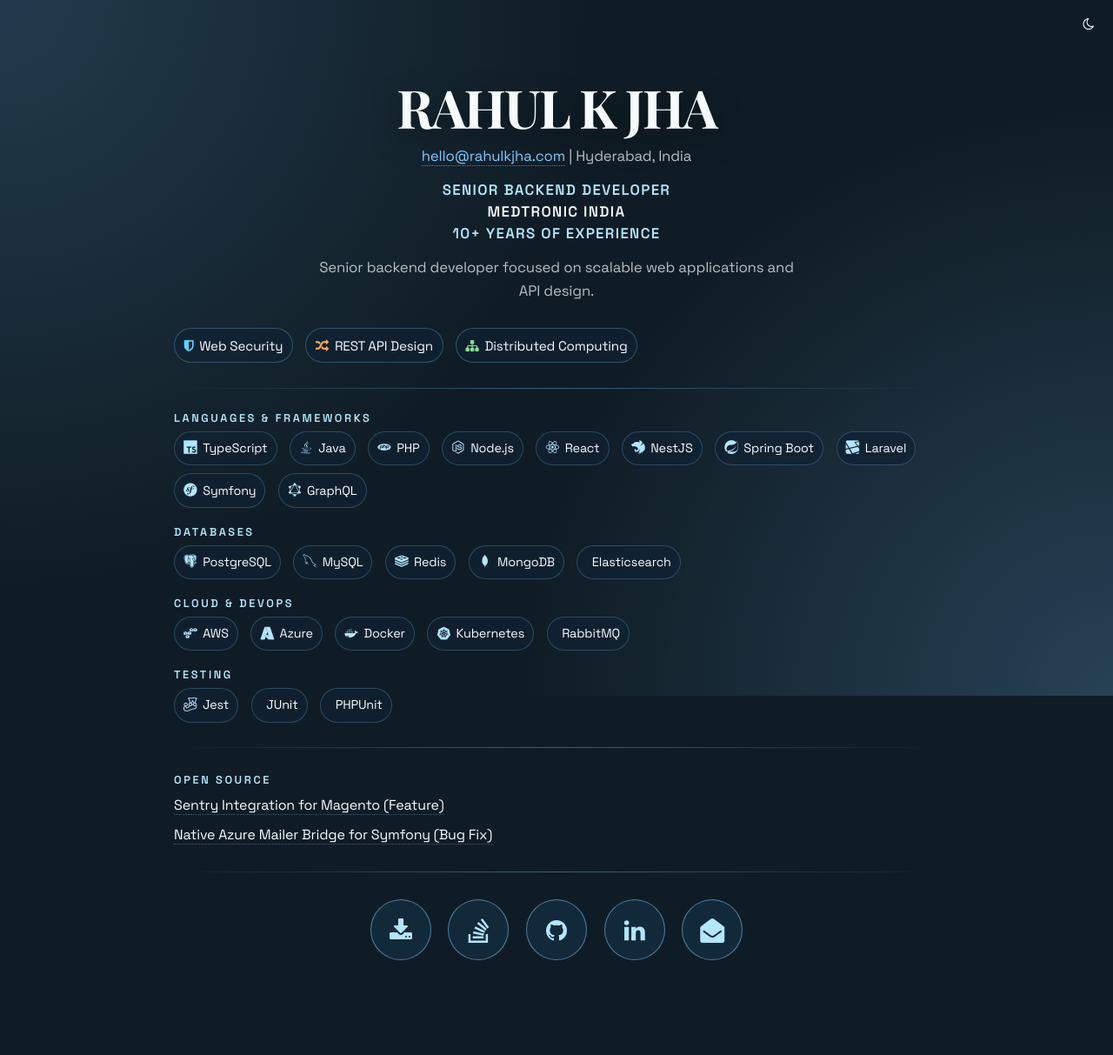
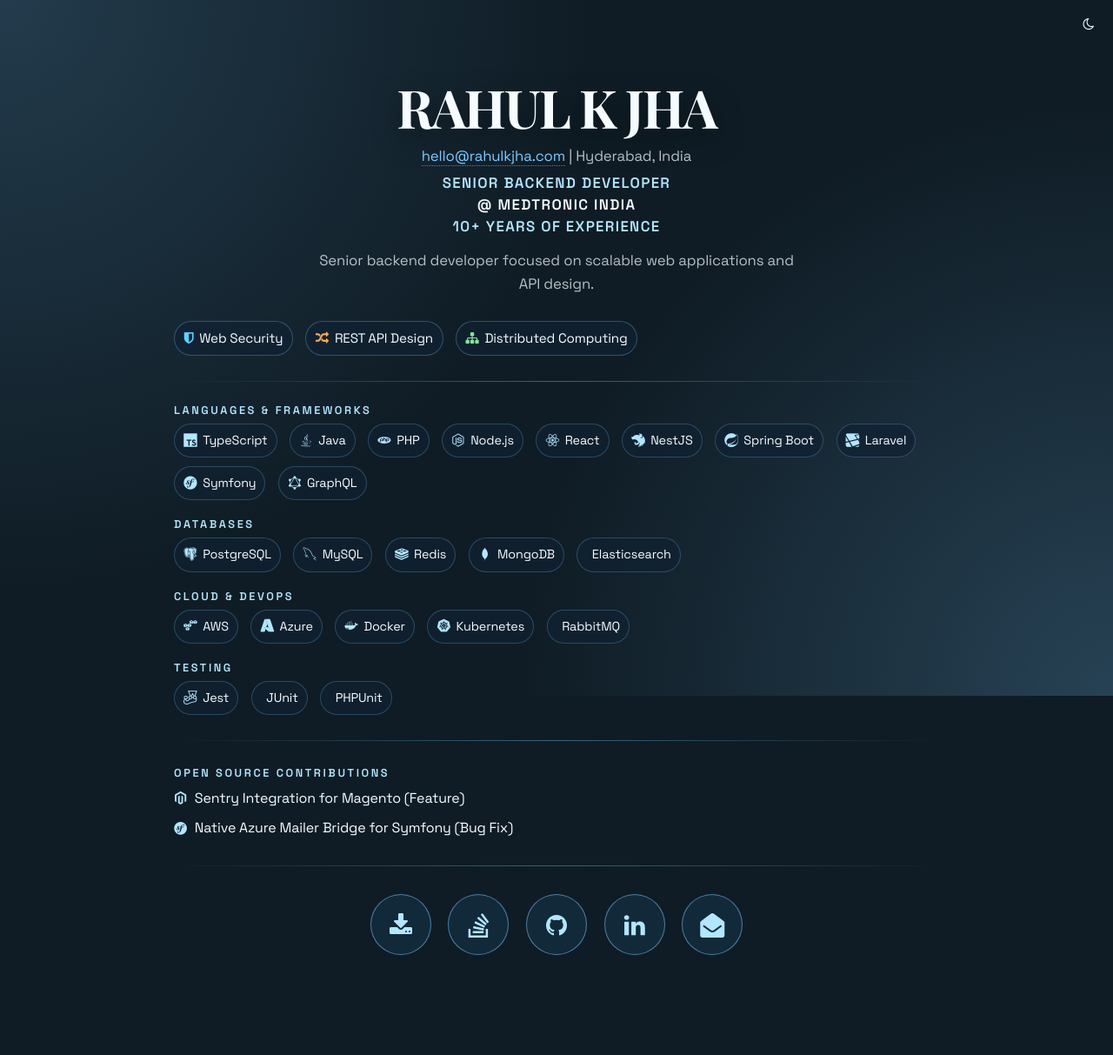
Before and after one commit to t9toqwerty/t9toqwerty.github.io, a PHP site: page / in a window 1280 px wide. Shown: the top 1213 px of the page at 87% size. Run offline with PHP 8.4, Linux system fonts and the light colour scheme.

Commit message:
Refine hero text and link styling

```diff
--- a/css/style.css
+++ b/css/style.css
@@ -95,11 +95,11 @@
 	@keyframes wrapper { 0% { opacity: 0; } 100% { opacity: 1; } }
 
 	#wrapper {
-		-moz-animation: wrapper 3s forwards;
-		-webkit-animation: wrapper 3s forwards;
-		-o-animation: wrapper 3s forwards;
-		-ms-animation: wrapper 3s forwards;
-		animation: wrapper 3s forwards;
+		-moz-animation: wrapper 1.2s forwards;
+		-webkit-animation: wrapper 1.2s forwards;
+		-o-animation: wrapper 1.2s forwards;
+		-ms-animation: wrapper 1.2s forwards;
+		animation: wrapper 1.2s forwards;
 		opacity: 0;
 		position: relative;
 		width: 100%;
@@ -166,11 +166,11 @@
 	@keyframes nav-icons { 0% { -moz-transform: translate3d(0,1em,0); -webkit-transform: translate3d(0,1em,0); -o-transform: translate3d(0,1em,0); -ms-transform: translate3d(0,1em,0); transform: translate3d(0,1em,0); opacity: 0; } 100% { -moz-transform: translate3d(0,0,0); -webkit-transform: translate3d(0,0,0); -o-transform: translate3d(0,0,0); -ms-transform: translate3d(0,0,0); transform: translate3d(0,0,0); opacity: 1; } }
 
 	#header {
-		-moz-animation: header 1s 2.25s forwards;
-		-webkit-animation: header 1s 2.25s forwards;
-		-o-animation: header 1s 2.25s forwards;
-		-ms-animation: header 1s 2.25s forwards;
-		animation: header 1s 2.25s forwards;
+		-moz-animation: header 0.8s 0.6s forwards;
+		-webkit-animation: header 0.8s 0.6s forwards;
+		-o-animation: header 0.8s 0.6s forwards;
+		-ms-animation: header 0.8s 0.6s forwards;
+		animation: header 0.8s 0.6s forwards;
 		-moz-backface-visibility: hidden;
 		-webkit-backface-visibility: hidden;
 		-o-backface-visibility: hidden;
@@ -463,13 +463,25 @@
 			gap: 0.4em;
 		}
 
+		.open-source li {
+			display: flex;
+			align-items: center;
+			gap: 0.55em;
+		}
+
+		.open-source li i {
+			color: var(--accent-strong);
+			font-size: 0.95em;
+		}
+
 		.open-source a {
 			color: var(--text-strong);
-			border-bottom-color: rgba(124, 201, 255, 0.4);
+			border-bottom-color: transparent;
 		}
 
 		.open-source a:hover {
-			color: var(--accent-strong);
+			color: var(--accent);
+			border-bottom-color: rgba(124, 201, 255, 0.5);
 		}
 
 
--- a/index.html
+++ b/index.html
@@ -27,7 +27,6 @@
         <button class="to-top" type="button" aria-label="Back to top">
             <i class="fa fa-arrow-up" aria-hidden="true"></i>
         </button>
-        </button>
         <div id="main">
 
             <!-- Header -->
@@ -36,13 +35,11 @@
                 <p>
                     <a href="mailto:hello@rahulkjha.com">hello@rahulkjha.com</a> | Hyderabad, India
                 </p>
-                <p>
-                    <h4>
-                        Senior Backend Developer
-                        <br> <strong>Medtronic India</strong> <br>
-                        10+ years of experience
-                    </h4>
-                </p>
+                <h4>
+                    Senior Backend Developer
+                    <br> <strong>@ Medtronic India</strong> <br>
+                    10+ years of experience
+                </h4>
                 <p class="summary">
                     Senior backend developer focused on scalable web applications and API design.
                 </p>
@@ -101,10 +98,16 @@
                 </div>
                 <div class="section-divider"></div>
                 <div class="open-source">
-                    <h5>Open Source</h5>
+                    <h5>Open Source Contributions</h5>
                     <ul>
-                        <li><a target="_blank" rel="noopener noreferrer" href="https://github.com/justbetter/magento2-sentry/pull/59">Sentry Integration for Magento (Feature)</a></li>
-                        <li><a target="_blank" rel="noopener noreferrer" href="https://github.com/symfony/symfony/pull/53388">Native Azure Mailer Bridge for Symfony (Bug Fix)</a></li>
+                        <li>
+                            <i class="devicon-magento-original" aria-hidden="true"></i>
+                            <a target="_blank" rel="noopener noreferrer" href="https://github.com/justbetter/magento2-sentry/pull/59">Sentry Integration for Magento (Feature)</a>
+                        </li>
+                        <li>
+                            <i class="devicon-symfony-original" aria-hidden="true"></i>
+                            <a target="_blank" rel="noopener noreferrer" href="https://github.com/symfony/symfony/pull/53388">Native Azure Mailer Bridge for Symfony (Bug Fix)</a>
+                        </li>
                     </ul>
                 </div>
                 <div class="section-divider"></div>
@@ -150,7 +153,9 @@
             var storageKey = 'theme-preference';
             var prefersLight = window.matchMedia && window.matchMedia('(prefers-color-scheme: light)').matches;
             var stored = localStorage.getItem(storageKey);
-            var theme = stored || (prefersLight ? 'light' : 'dark');
+            var hour = new Date().getHours();
+            var timeBasedTheme = (hour >= 7 && hour < 19) ? 'light' : 'dark';
+            var theme = stored || timeBasedTheme || (prefersLight ? 'light' : 'dark');
             var toggle = document.querySelector('.theme-toggle');
             var toggleIcon = document.querySelector('.theme-toggle-icon');
             var yearEl = document.querySelector('.js-year');
@@ -179,6 +184,17 @@
                     localStorage.setItem(storageKey, theme);
                     applyTheme(theme);
                 });
+            }
+
+            if (!stored) {
+                setInterval(function () {
+                    var currentHour = new Date().getHours();
+                    var nextTheme = (currentHour >= 7 && currentHour < 19) ? 'light' : 'dark';
+                    if (nextTheme !== theme) {
+                        theme = nextTheme;
+                        applyTheme(theme);
+                    }
+                }, 5 * 60 * 1000);
             }
 
             function updateToTopVisibility() {
```
